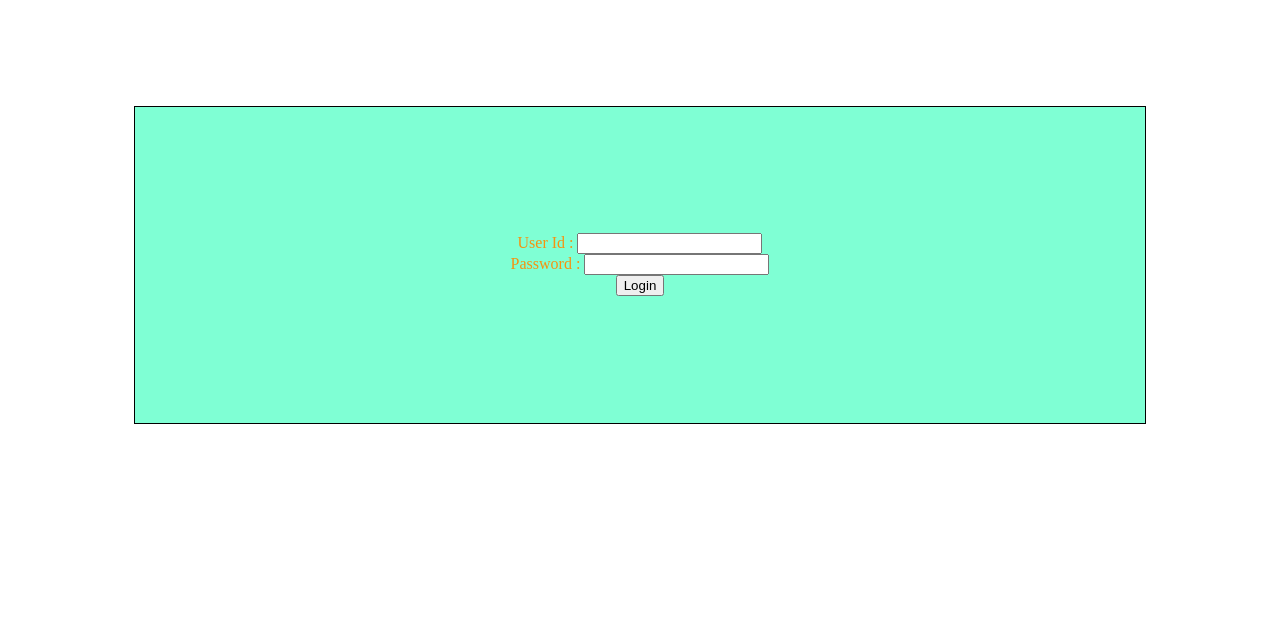
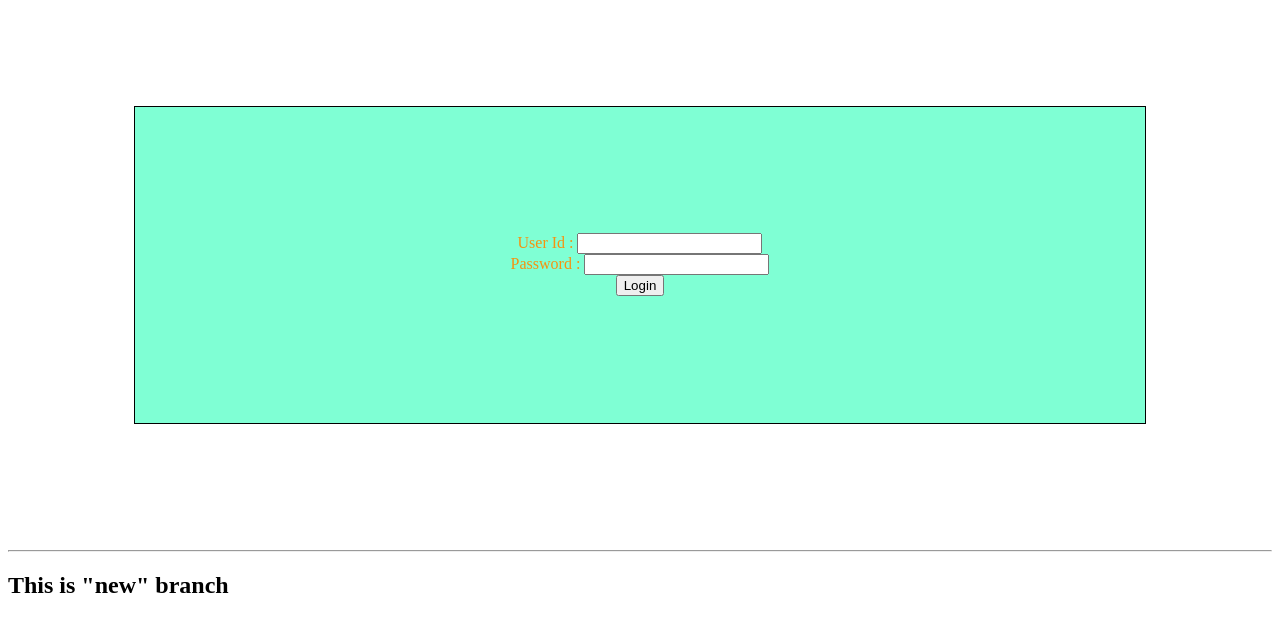
Before and after one commit to shreyash2004/ProjectTrail, a plain HTML site: page index.html in a window 1280 px wide. Shown: the part 79-710 px from the top of the page. Drawn offline with Linux system fonts and the light colour scheme.

Commit message:
new branch code

```diff
--- a/index.html
+++ b/index.html
@@ -14,6 +14,10 @@
     <input class="log" type="submit" value="Login">
   </form>
 
+  <hr>
+
+  <h2>This is "new" branch</h2>
+
   <script src="script.js"></script>
 </body>
 </html>
```
